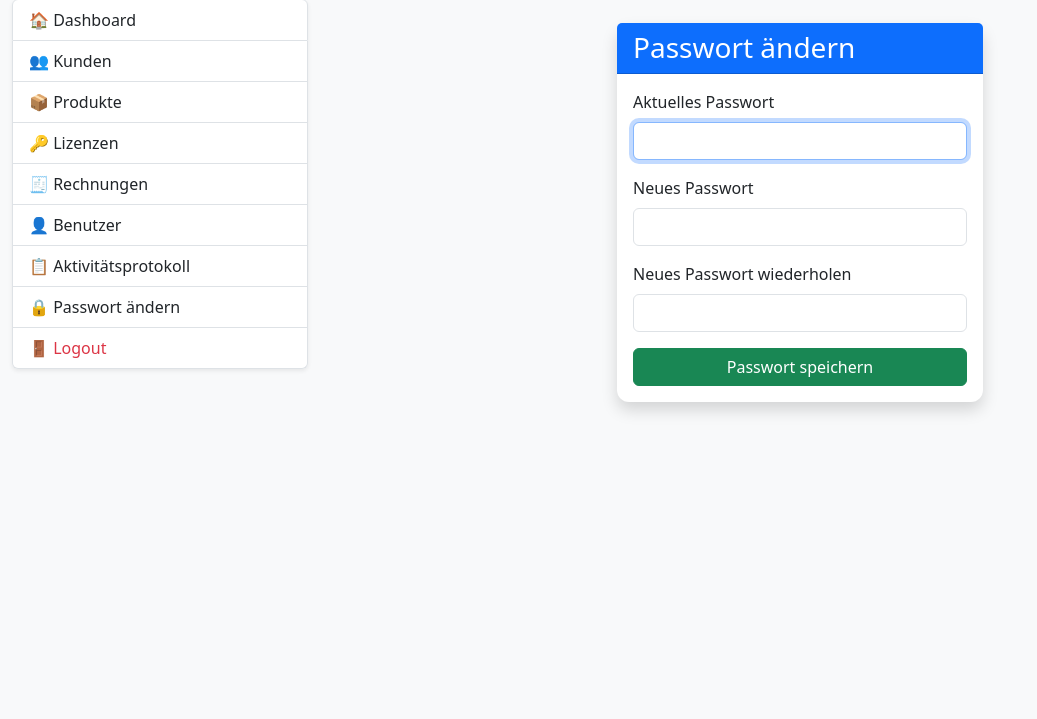
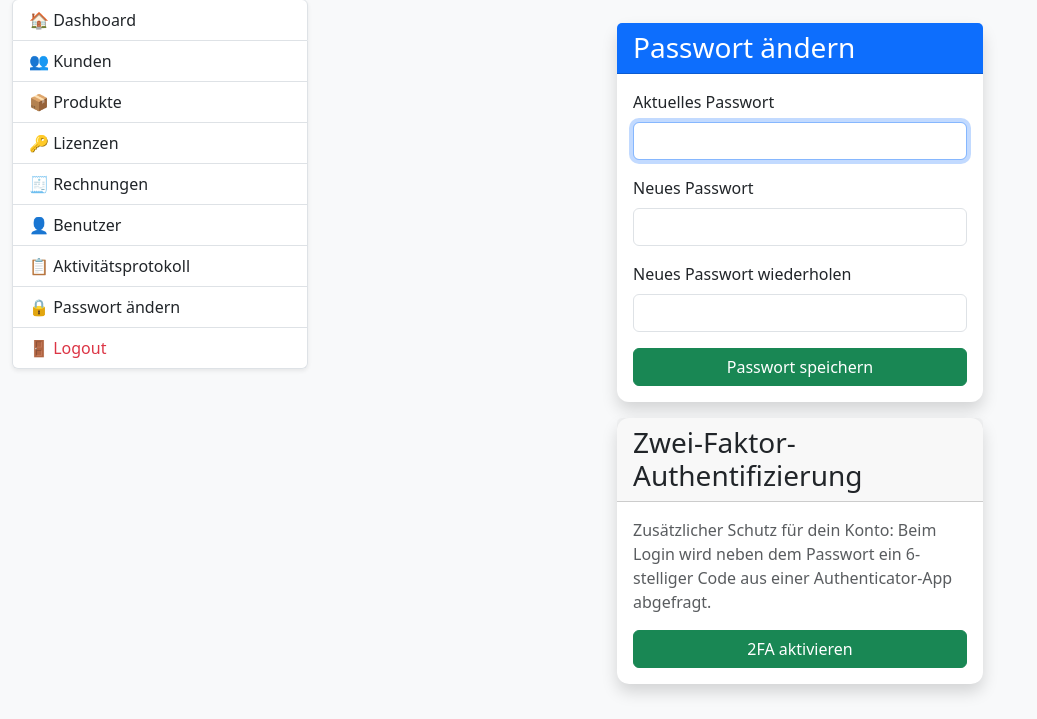
Before and after one commit to Kewen1122/founder-portal, a Flask app: page /change-password in a window 1280 px wide. Shown: the part 81-800 px from the top of the page, without its empty margins (0-1037 px from the left). Run offline with Flask 3, Linux system fonts and the light colour scheme; the visitor is signed in with stand-in values (Sample User, id 1); data comes from the database, SQL or seed files in the repository.

Commit message:
Zwei-Faktor-Authentifizierung (TOTP), opt-in
Neue totp_secret-Spalte (users), totp.py-Hilfsmodul (pyotp+qrcode,
komplett offline).

- Opt-in ueber 'Passwort aendern': QR-Code scannen, 6-stelligen Code
  zur Bestaetigung eingeben. Kein Zwangs-Rollout.
- Login fragt danach zusaetzlich den TOTP-Code ab (/login/2fa),
  bevor die Session gesetzt wird - beide Schritte rate-limited.
- Deaktivieren erfordert das aktuelle Passwort zur Bestaetigung.
- Founder kann 2FA eines anderen Nutzers zuruecksetzen
  (Geraeteverlust), analog zum bestehenden Passwort-Reset in
  users.html.
- Alle Aktionen im Audit-Log.

Verifiziert per pytest (kompletter Lebenszyklus) UND per Playwright im
echten Browser mit echter TOTP-Berechnung: Login -> 2FA-Seite -> Code
-> Dashboard bestaetigt.

```diff
--- a/database.py
+++ b/database.py
@@ -50,6 +50,11 @@ def init_db():
 
     try:
         c.execute("ALTER TABLE customers ADD COLUMN instance_url TEXT")
+    except sqlite3.OperationalError:
+        pass
+
+    try:
+        c.execute("ALTER TABLE users ADD COLUMN totp_secret TEXT")
     except sqlite3.OperationalError:
         pass
 
--- a/requirements.txt
+++ b/requirements.txt
@@ -24,6 +24,8 @@ packaging==26.3
 pillow==12.3.0
 pycparser==3.0
 python-dotenv==1.2.2
+pyotp==2.10.0
+qrcode==8.2
 reportlab==5.0.0
 SQLAlchemy==2.0.51
 typing_extensions==4.16.0
--- a/routes/auth.py
+++ b/routes/auth.py
@@ -4,6 +4,7 @@ from werkzeug.security import check_password_hash, generate_password_hash
 from database import get_db
 from extensions import limiter
 from utils import log_action
+from totp import generate_secret, verify_code, qr_code_data_uri
 
 auth_bp = Blueprint("auth", __name__)
 
@@ -49,6 +50,10 @@ def login():
 
         if user and check_password_hash(user["password"], password):
 
+            if user["totp_secret"]:
+                session["pending_2fa_user_id"] = user["id"]
+                return redirect("/login/2fa")
+
             session["user_id"] = user["id"]
             session["username"] = user["username"]
             session["role"] = user["role"]
@@ -59,6 +64,32 @@ def login():
         flash("Benutzername oder Passwort falsch.", "danger")
 
     return render_template("login.html")
+
+
+@auth_bp.route("/login/2fa", methods=["GET", "POST"])
+@limiter.limit("10 per minute", methods=["POST"])
+def login_2fa():
+    pending_id = session.get("pending_2fa_user_id")
+    if not pending_id:
+        return redirect("/login")
+
+    if request.method == "POST":
+        db = get_db()
+        user = db.execute("SELECT * FROM users WHERE id=?", (pending_id,)).fetchone()
+        db.close()
+
+        if user and verify_code(user["totp_secret"], request.form.get("code", "")):
+            session.pop("pending_2fa_user_id", None)
+            session["user_id"] = user["id"]
+            session["username"] = user["username"]
+            session["role"] = user["role"]
+
+            log_action("Login (2FA bestätigt)")
+            return redirect("/dashboard")
+
+        flash("Code ist falsch oder abgelaufen.", "danger")
+
+    return render_template("login_2fa.html")
 
 
 @auth_bp.route("/logout")
@@ -111,4 +142,62 @@ def change_password():
         flash("Passwort wurde geändert.", "success")
         return redirect("/dashboard")
 
-    return render_template("change_password.html")
+    db = get_db()
+    user = db.execute("SELECT totp_secret FROM users WHERE id=?", (session["user_id"],)).fetchone()
+    db.close()
+    return render_template("change_password.html", totp_enabled=bool(user["totp_secret"]))
+
+
+@auth_bp.route("/2fa/setup", methods=["GET", "POST"])
+@login_required
+def setup_2fa():
+    db = get_db()
+    user = db.execute("SELECT * FROM users WHERE id=?", (session["user_id"],)).fetchone()
+
+    if user["totp_secret"]:
+        db.close()
+        flash("Zwei-Faktor-Authentifizierung ist bereits aktiv.", "danger")
+        return redirect("/change-password")
+
+    if request.method == "POST":
+        secret = session.get("pending_totp_secret")
+        if secret and verify_code(secret, request.form.get("code", "")):
+            db.execute("UPDATE users SET totp_secret=? WHERE id=?", (secret, user["id"]))
+            db.commit()
+            db.close()
+            session.pop("pending_totp_secret", None)
+            log_action("2FA aktiviert")
+            flash("Zwei-Faktor-Authentifizierung wurde aktiviert.", "success")
+            return redirect("/change-password")
+
+        db.close()
+        flash("Code stimmt nicht mit dem angezeigten Schlüssel überein. Bitte erneut versuchen.", "danger")
+        return redirect("/2fa/setup")
+
+    secret = session.get("pending_totp_secret")
+    if not secret:
+        secret = generate_secret()
+        session["pending_totp_secret"] = secret
+    db.close()
+    qr = qr_code_data_uri(secret, user["username"])
+    return render_template("two_factor_setup.html", secret=secret, qr=qr)
+
+
+@auth_bp.route("/2fa/disable", methods=["POST"])
+@login_required
+def disable_2fa():
+    password = request.form.get("password", "")
+    db = get_db()
+    user = db.execute("SELECT * FROM users WHERE id=?", (session["user_id"],)).fetchone()
+
+    if not user or not check_password_hash(user["password"], password):
+        db.close()
+        flash("Passwort ist falsch.", "danger")
+        return redirect("/change-password")
+
+    db.execute("UPDATE users SET totp_secret=NULL WHERE id=?", (user["id"],))
+    db.commit()
+    db.close()
+    log_action("2FA deaktiviert")
+    flash("Zwei-Faktor-Authentifizierung wurde deaktiviert.", "success")
+    return redirect("/change-password")
--- a/templates/change_password.html
+++ b/templates/change_password.html
@@ -51,6 +51,41 @@
 
     </div>
 
+    <div class="row justify-content-center mt-3">
+
+        <div class="col-md-5">
+
+            <div class="card shadow">
+
+                <div class="card-header">
+                    <h3 class="mb-0">Zwei-Faktor-Authentifizierung</h3>
+                </div>
+
+                <div class="card-body">
+
+                    {% if totp_enabled %}
+                    <p class="text-muted">Ist für dein Konto aktiv. Beim Login wird zusätzlich zum Passwort ein Code aus deiner Authenticator-App abgefragt.</p>
+                    <form method="post" action="/2fa/disable" onsubmit="return confirm('Zwei-Faktor-Authentifizierung wirklich deaktivieren?')">
+                        <input type="hidden" name="csrf_token" value="{{ csrf_token() }}">
+                        <div class="mb-3">
+                            <label class="form-label">Aktuelles Passwort zur Bestätigung</label>
+                            <input type="password" name="password" class="form-control" required>
+                        </div>
+                        <button type="submit" class="btn btn-outline-danger w-100">2FA deaktivieren</button>
+                    </form>
+                    {% else %}
+                    <p class="text-muted">Zusätzlicher Schutz für dein Konto: Beim Login wird neben dem Passwort ein 6-stelliger Code aus einer Authenticator-App abgefragt.</p>
+                    <a class="btn btn-success w-100" href="/2fa/setup">2FA aktivieren</a>
+                    {% endif %}
+
+                </div>
+
+            </div>
+
+        </div>
+
+    </div>
+
 </div>
 
 {% endblock %}
```
Also changed, not shown: routes/users.py (+15 -0 lines), templates/login_2fa.html (added, +72 -0 lines), templates/two_factor_setup.html (added, +50 -0 lines), templates/users.html (+8 -0 lines), tests/smoke_test.py (+75 -1 lines), totp.py (added, +29 -0 lines).
